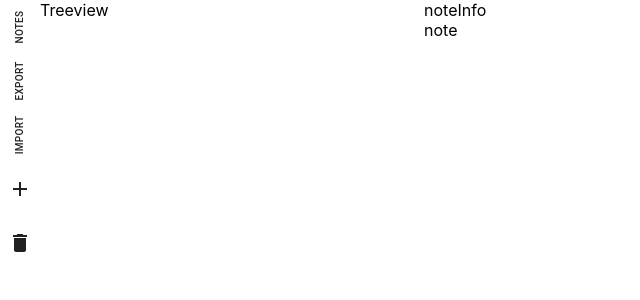
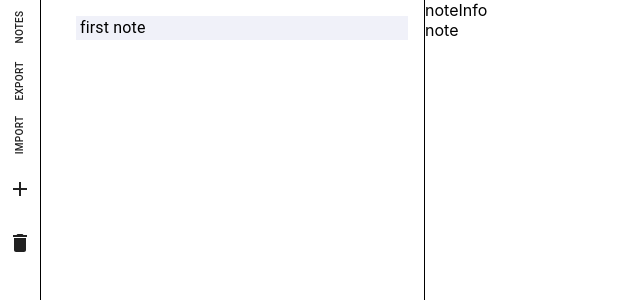
Before and after one commit to OskarMihalik/renotes-ts, a React (Create React App) app: page / in a window 1280 px wide. Shown: the top 300 px of the page, without its empty margins (0-640 px from the left). Built offline with nearby package versions, Linux system fonts and the light colour scheme.

Commit message:
added Redux

```diff
--- a/package.json
+++ b/package.json
@@ -5,6 +5,7 @@
   "dependencies": {
     "@material-ui/core": "^4.12.3",
     "@material-ui/icons": "^4.11.2",
+    "@material-ui/lab": "^4.0.0-alpha.60",
     "@testing-library/jest-dom": "^5.11.4",
     "@testing-library/react": "^11.1.0",
     "@testing-library/user-event": "^12.1.10",
@@ -17,6 +18,7 @@
     "react-redux": "^7.2.4",
     "react-scripts": "4.0.3",
     "redux": "^4.1.1",
+    "redux-devtools-extension": "^2.13.9",
     "redux-thunk": "^2.3.0",
     "typescript": "^4.1.2",
     "web-vitals": "^1.0.1"
--- a/src/App.tsx
+++ b/src/App.tsx
@@ -5,6 +5,8 @@ import Treeview from "./components/Treeview";
 import Sidebar from "./components/Sidebar";
 import NoteInfo from "./components/NoteInfo";
 import Note from "./components/Note";
+
+// to create draggable notes https://javascript.plainenglish.io/how-to-make-a-simple-custom-drag-to-move-component-in-react-f67d5c99f925
 
 function App() {
 
@@ -16,8 +18,8 @@ function App() {
             gridTemplateRows: '.05fr 1fr 1fr',
             gridTemplateAreas: '"sidebar treeview noteInfo" "sidebar treeview note" "sidebar treeview note"'
         }}>
-            <Box sx={{gridArea: 'sidebar'}}><Sidebar/></Box>
-            <Box sx={{gridArea: 'treeview'}}><Treeview/></Box>
+            <Box sx={{gridArea: 'sidebar'}} borderRight={1}><Sidebar/></Box>
+            <Box sx={{gridArea: 'treeview'}} borderRight={1} p={2}><Treeview/></Box>
             <Box sx={{gridArea: 'noteInfo'}}><NoteInfo/></Box>
             <Box sx={{gridArea: 'note'}}><Note/></Box>
         </Box>
--- a/src/components/Treeview.tsx
+++ b/src/components/Treeview.tsx
@@ -1,9 +1,31 @@
 import React from 'react';
+import {useDispatch, useSelector} from "react-redux";
+import {bindActionCreators} from 'redux'
+import {actionCreators, State} from '../store'
+import TreeItem from '@material-ui/lab/TreeItem';
+import {TreeView} from "@material-ui/lab";
 
 const Treeview = () => {
+    const dispatch = useDispatch()
+    const notes = useSelector((state: State) => state.notes)
+    console.log(notes.activeNoteIndex.toString())
     return (
         <div>
-            Treeview
+            <TreeView
+                multiSelect={false}
+                selected={notes.activeNoteIndex.toString()}
+            >
+                {notes.notes.map((note, index) => {
+                    return (
+                        <TreeItem
+                            nodeId={index.toString()}
+                            label={note.title ? note.title : '...'}
+                            color={'secondary'}
+                        />
+                    )
+                })}
+            </TreeView>
+
         </div>
     );
 };
--- a/src/index.tsx
+++ b/src/index.tsx
@@ -3,10 +3,14 @@ import ReactDOM from 'react-dom';
 import './index.css';
 import App from './App';
 import reportWebVitals from './reportWebVitals';
+import {Provider} from 'react-redux'
+import {store} from "./store";
 
 ReactDOM.render(
   <React.StrictMode>
-    <App />
+      <Provider store={store}>
+          <App />
+      </Provider>
   </React.StrictMode>,
   document.getElementById('root')
 );
--- /dev/null
+++ b/src/store/action-creators/index.ts
@@ -0,0 +1,21 @@
+import {DefaultNoteStateI} from "../reducers/NotesReducer";
+import {ActionNoteType} from "../action-types";
+import {Dispatch} from "redux";
+import {Action} from "../actions";
+
+export const addNote = (note: DefaultNoteStateI) => {
+    return (dispatch: Dispatch<Action>) => {
+        dispatch({
+            type: ActionNoteType.ADD_NOTE,
+            payload: note
+        })
+    }
+}
+
+export const deleteActiveNote = () => {
+    return (dispatch: Dispatch<Action>) => {
+        dispatch({
+            type: ActionNoteType.DELETE_ACTIVE_NOTE,
+        })
+    }
+}
--- /dev/null
+++ b/src/store/action-types/index.ts
@@ -0,0 +1,4 @@
+export enum ActionNoteType {
+    ADD_NOTE= 'ADD_NOTE',
+    DELETE_ACTIVE_NOTE= 'DELETE_ACTIVE_NOTE'
+}
--- /dev/null
+++ b/src/store/actions/index.ts
@@ -0,0 +1,13 @@
+import {DefaultNoteStateI} from "../reducers/NotesReducer";
+import {ActionNoteType} from "../action-types";
+
+interface AddNoteAction {
+    type: ActionNoteType.ADD_NOTE,
+    payload: DefaultNoteStateI,
+}
+
+interface DeleteNoteAction{
+    type: ActionNoteType.DELETE_ACTIVE_NOTE
+}
+
+export type Action = AddNoteAction | DeleteNoteAction
--- /dev/null
+++ b/src/store/index.ts
@@ -0,0 +1,3 @@
+export * as actionCreators from './action-creators'
+export * from './store'
+export * from './reducers/index'
--- /dev/null
+++ b/src/store/reducers/NotesReducer.ts
@@ -0,0 +1,66 @@
+import {Action} from "../actions";
+import { ActionNoteType} from "../action-types";
+
+interface DefaultNotesStateI {
+    activeNoteIndex: number,
+    notes: DefaultNoteStateI[]
+}
+
+export interface DefaultNoteStateI {
+    id: string,
+    title: string,
+    creationDate: string,
+    content: string,
+}
+
+const defaultState: DefaultNotesStateI =
+    {
+        activeNoteIndex: 0,
+        notes: [{
+            id: '9b1deb4d-3b7d-4bad-9bdd-2b0d7b3dcb6d',
+            title: "first note",
+            creationDate: 'Tue Jun 08 2021 15:15:42 GMT+0200 (Central European Summer Time)',
+            content: '# Intro\n' +
+                'Go ahead, play around with the editor! Be sure to check out **bold** and *italic* styling, or even [links](https://google.com). You can type the Markdown syntax, use the toolbar, or use shortcuts like `cmd-b` or `ctrl-b`.\n' +
+                '\n' +
+                '## Lists\n' +
+                'Unordered lists can be started using the toolbar or by typing `* `, `- `, or `+ `. Ordered lists can be started by typing `1. `.\n' +
+                '\n' +
+                '#### Unordered\n' +
+                '* Lists are a piece of cake\n' +
+                '* They even auto continue as you type\n' +
+                '* A double enter will end them\n' +
+                '* Tabs and shift-tabs work too\n' +
+                '\n' +
+                '#### Ordered\n' +
+                '1. Numbered lists...\n' +
+                '2. ...work too!\n' +
+                '\n' +
+                '## What about images?\n' +
+                '![Yes](https://i.imgur.com/sZlktY7.png)'
+            },
+        ]
+    }
+
+
+export const notesReducer = (state = defaultState, action: Action): DefaultNotesStateI => {
+    switch (action.type) {
+        case ActionNoteType.ADD_NOTE:
+            return {
+                activeNoteIndex: state.activeNoteIndex+1,
+                notes: [...state.notes, action.payload]
+            }
+        case ActionNoteType.DELETE_ACTIVE_NOTE:
+            if (state.notes.length > 0) {
+                let newNotes = [...state.notes]
+                newNotes.splice(state.activeNoteIndex, 1)
+                return {
+                    activeNoteIndex: state.notes.length > 1 ? state.activeNoteIndex - 1 : -1,
+                    notes: newNotes
+                }
+            }
+            return state
+        default:
+            return state
+    }
+}
--- /dev/null
+++ b/src/store/reducers/index.ts
@@ -0,0 +1,11 @@
+import {combineReducers} from 'redux'
+import {notesReducer} from "./NotesReducer";
+
+
+const reducers = combineReducers({
+    notes: notesReducer
+})
+
+export default reducers
+
+export type State = ReturnType<typeof reducers>
--- /dev/null
+++ b/src/store/store.ts
@@ -0,0 +1,16 @@
+import {createStore, applyMiddleware} from 'redux'
+import reducers from './reducers'
+import thunk from 'redux-thunk'
+import { composeWithDevTools } from 'redux-devtools-extension';
+
+const composeEnhancers = composeWithDevTools({
+    // Specify name here, actionsBlacklist, actionsCreators and other options if needed
+});
+
+export const store = createStore(
+    reducers,
+    {},
+    composeEnhancers(
+    applyMiddleware(thunk)
+    )
+)
```
